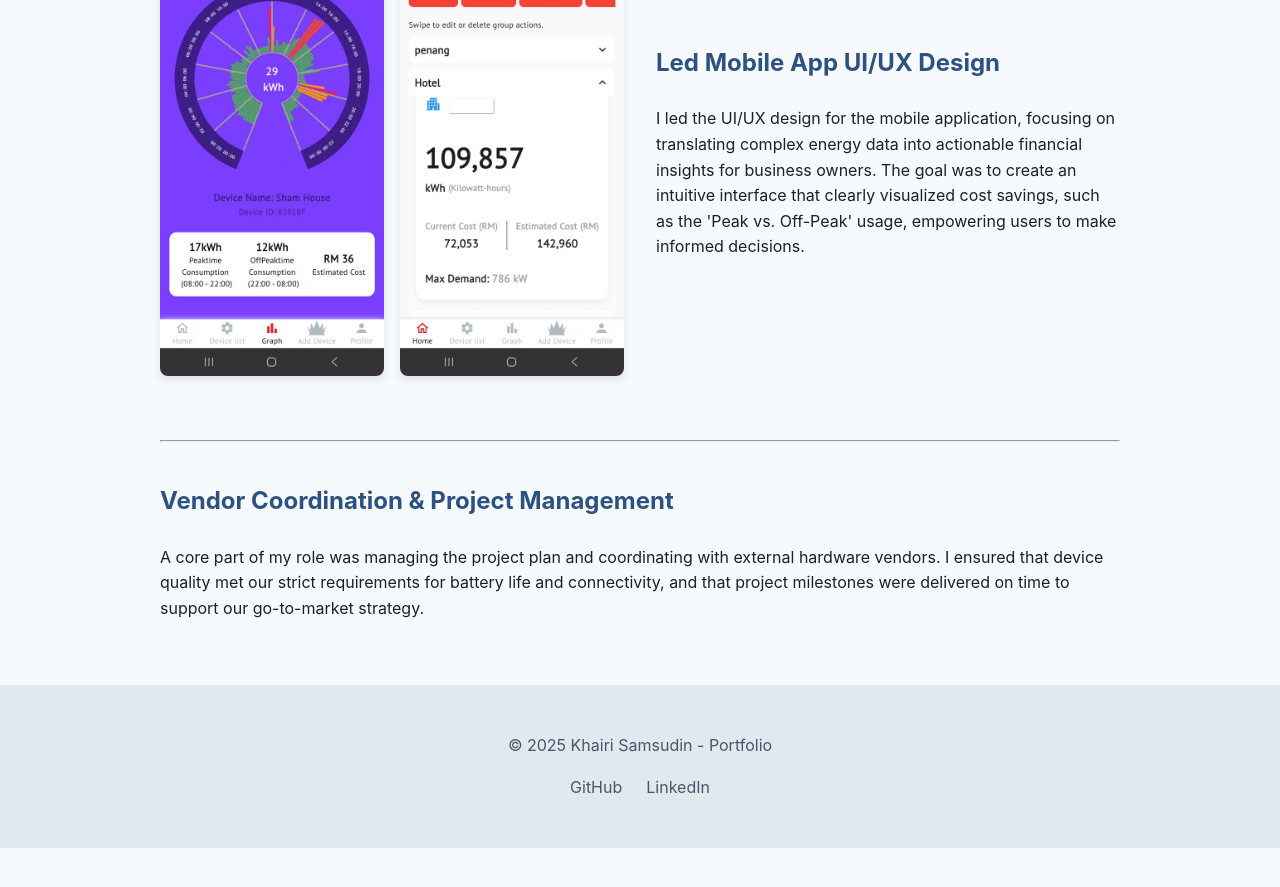
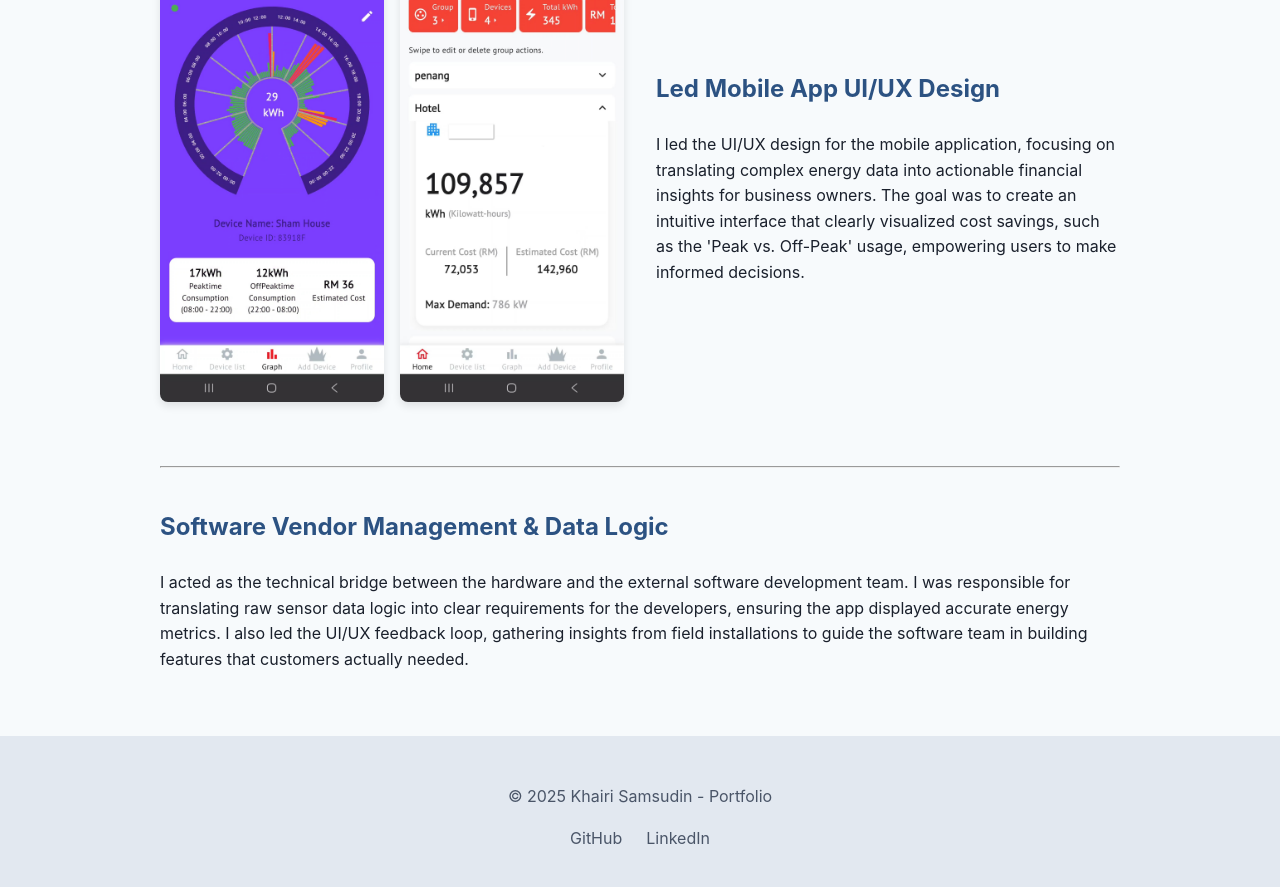
Before and after one commit to xion-xion/xion-xion.github.io, a Jekyll site: the page built from projects/project-energy-eye.html, in a window 1280 px wide and 900 px high, scrolled down 1687 px. Shown: the top 887 px of the window. Built offline with Jekyll 4.4.1, drawn with Linux system fonts in a browser that asks for light colours; before the commit the page ends 2535 px from its top, so only the background shows below that; some of the changed text lies outside the part shown.

Commit message:
Update Energy Eye project page to reflect role as software/hardware bridge

```diff
--- a/projects/project-energy-eye.html
+++ b/projects/project-energy-eye.html
@@ -32,7 +32,7 @@
 <section class="project-content-grid">
     <div class="main-content">
         <h2>Project Summary</h2>
-        <p>Manage the development of "Energy Eye," a commercial product designed to reduce energy monitoring installation costs and provide actionable financial insights for business owners through innovative IoT architecture and intuitive UI/UX design.</p>
+        <p>Manage the deployment and software lifecycle of "Energy Eye." My role focuses on bridging the gap between raw hardware data and user experience, coordinating with software vendors to translate technical metrics into actionable financial insights for clients.</p>
 
         <hr>
 
@@ -69,8 +69,8 @@
 
         <div class="feature-row">
             <div class="feature-text">
-                <h3>Vendor Coordination & Project Management</h3>
-                <p>A core part of my role was managing the project plan and coordinating with external hardware vendors. I ensured that device quality met our strict requirements for battery life and connectivity, and that project milestones were delivered on time to support our go-to-market strategy.</p>
+                <h3>Software Vendor Management & Data Logic</h3>
+                <p>I acted as the technical bridge between the hardware and the external software development team. I was responsible for translating raw sensor data logic into clear requirements for the developers, ensuring the app displayed accurate energy metrics. I also led the UI/UX feedback loop, gathering insights from field installations to guide the software team in building features that customers actually needed.</p>
             </div>
         </div>
 
```
